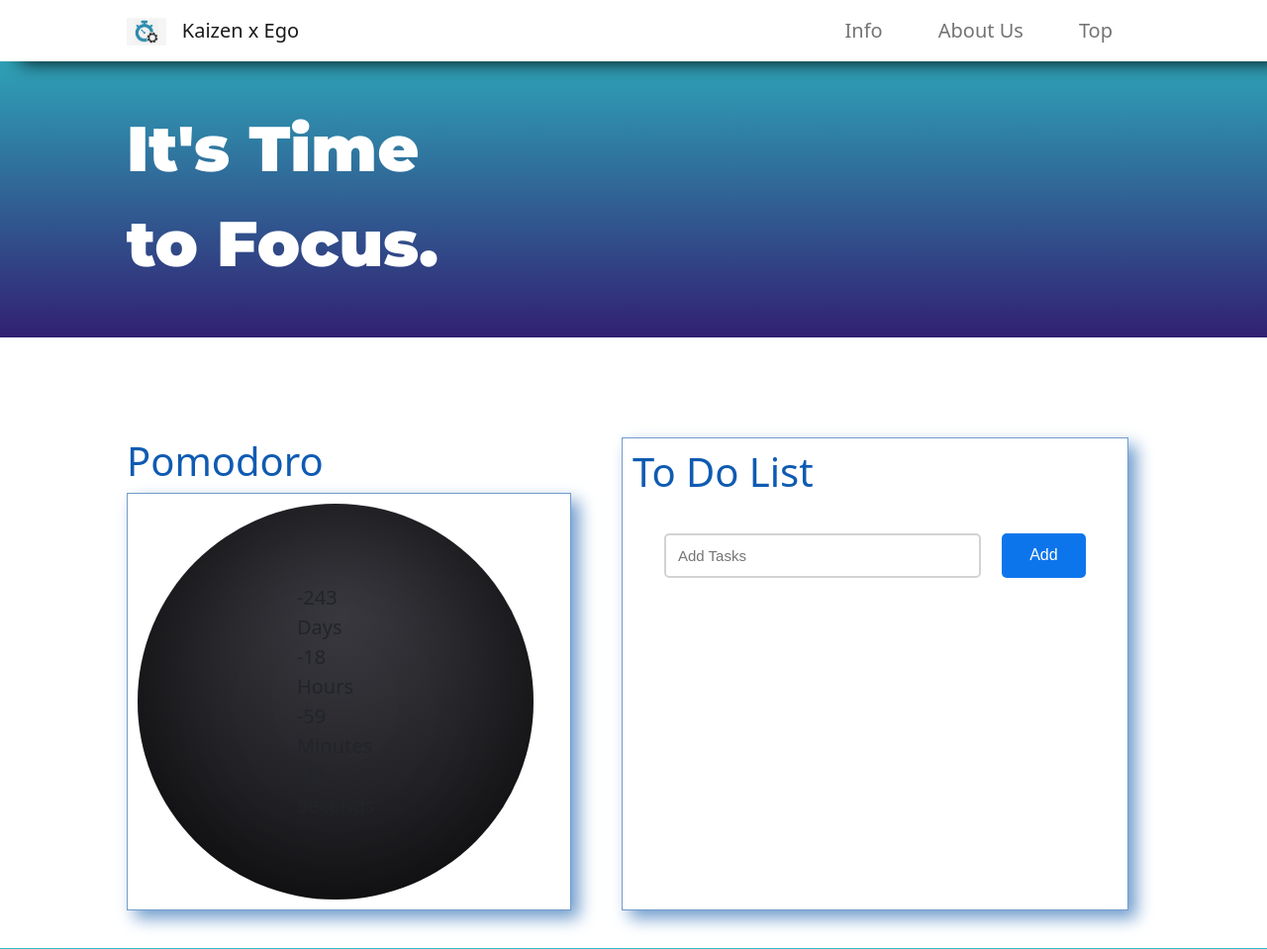
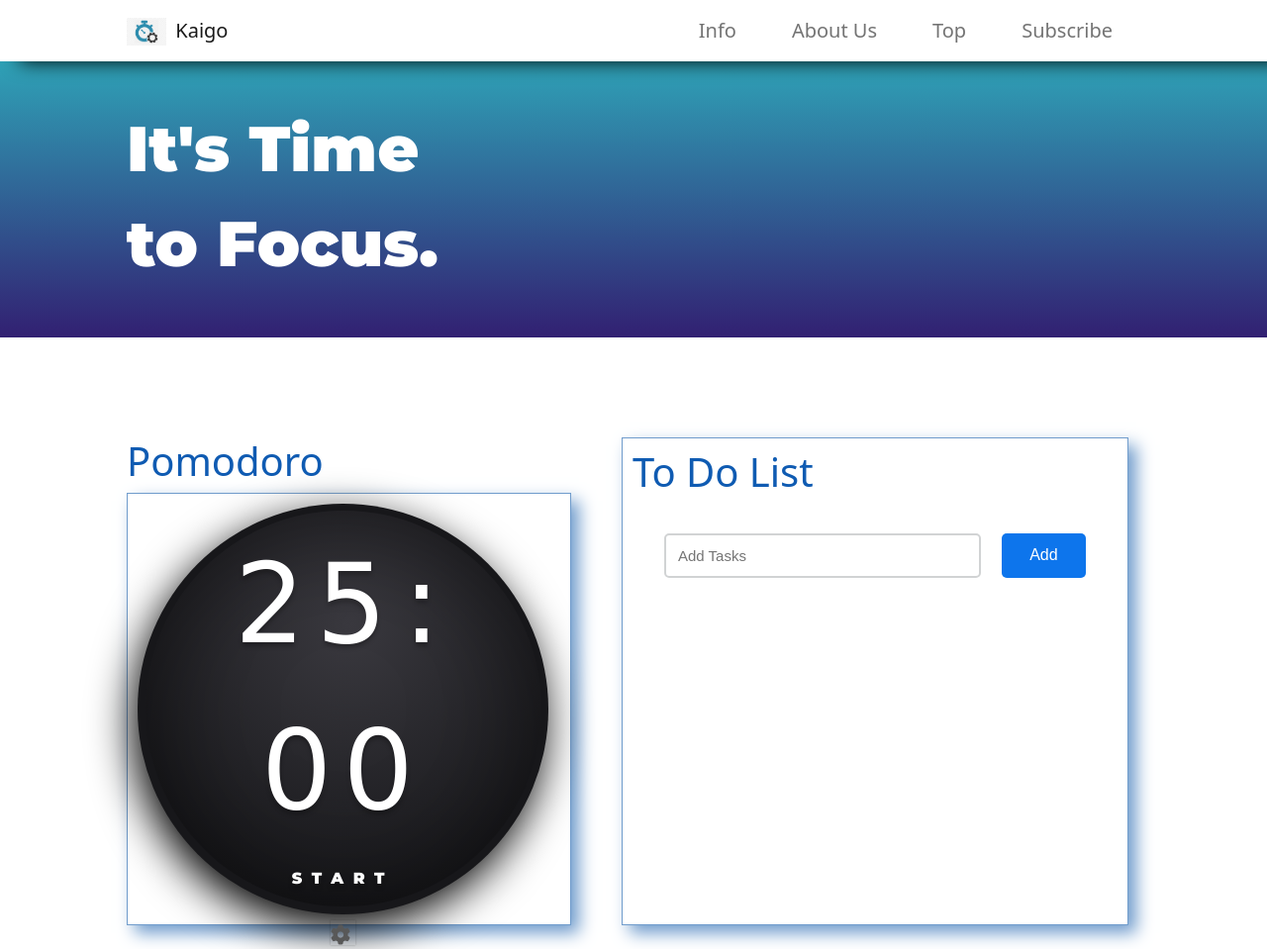
Before and after one commit to EvanHo239/FBLA, a plain HTML site: page index.html in a window 1280 px wide. Shown: the top 959 px of the page at 99% size. Drawn offline with nearby package versions, Linux system fonts and the light colour scheme.

Commit message:
Update index.html

```diff
--- a/index.html
+++ b/index.html
@@ -3,7 +3,7 @@
 
 <head>
   <meta charset="utf-8">
-  <title>KxE</title>
+  <title>Kaigo</title>
   <!-- bootstrap css -->
   <link href="https://cdn.jsdelivr.net/npm/bootstrap@5.2.0-beta1/dist/css/bootstrap.min.css" rel="stylesheet" integrity="sha384-0evHe/X+R7YkIZDRvuzKMRqM+OrBnVFBL6DOitfPri4tjfHxaWutUpFmBp4vmVor" crossorigin="anonymous">
   <!-- bootstrap javascript -->
@@ -22,7 +22,7 @@
   <section id="navbar" class="fixed-top">
     <div class="container-fluid">
       <nav class="navbar navbar-expand-lg navbar-light">
-        <a class="navbar-brand" href=""><img src="images/Logo.png" style="width: 40px; margin-right: 10%">Kaizen x Ego</a>
+        <a class="navbar-brand" href=""><img src="images/Logo.png" style="width: 40px; margin-right: 10%">Kaigo</a>
         <button class="navbar-toggler" type="button" data-bs-toggle="collapse" data-bs-target="#navbarTogglerDemo02">
           <span class="navbar-toggler-icon"></span>
         </button>
@@ -36,6 +36,9 @@
             </li>
             <li class="nav-item">
               <a class="nav-link" href="#title">Top</a>
+            </li>
+            <li class="nav-item">
+              <a class="nav-link" href="contact.html">Subscribe</a>
             </li>
           </ul>
         </div>
@@ -54,25 +57,18 @@
     <div class="left-side col-lg-6">
       <h1>Pomodoro</h1>
       <div class="first-box border-elevation timer-container">
-        <div class="timer">
-            <div class="countdown-container">
-                <div class="days-c">
-                  <p class="big-text" id="days"></p>
-                  <span>Days</span>
-                </div>
-                <div class="hours-c">
-                  <p class="big-text" id="hours"></p>
-                  <span>Hours</span>
-                </div>
-                <div class="minutes-c">
-                  <p class="big-text" id="minutes"></p>
-                  <span>Minutes</span>
-                </div>
-                <div class="seconds-c">
-                  <p class="big-text" id="seconds"></p>
-                  <span>Seconds</span>
-                </div>
+        <div class="timer-container">
+          <div class="outerRing">
+            <div class="timer">
+              <div id="time">
+                <span id="minutes">25</span>
+                <span id="colon">:</span>
+                <span id="seconds">00</span>
               </div>
+              <div id="stsp">START</div>
+              <span id="setting"><i class="fas fa-cog"></i></span>
+            </div>
+          </div>
         </div>
       </div>
     </div>
@@ -103,7 +99,7 @@
       <i class="social-media-icons fa-brands fa-facebook-f"></i>
       <i class="social-media-icons fa-brands fa-instagram"></i>
       <i class="social-media-icons fa-solid fa-envelope"></i>
-      <p>© Copyright Raizen x Ego</p>
+      <p>© Copyright Kaigo</p>
   </footer>
   <script src="https://ajax.googleapis.com/ajax/libs/jquery/3.6.0/jquery.min.js"></script>
   <script src="index.js" charset="utf-8"></script>
```
